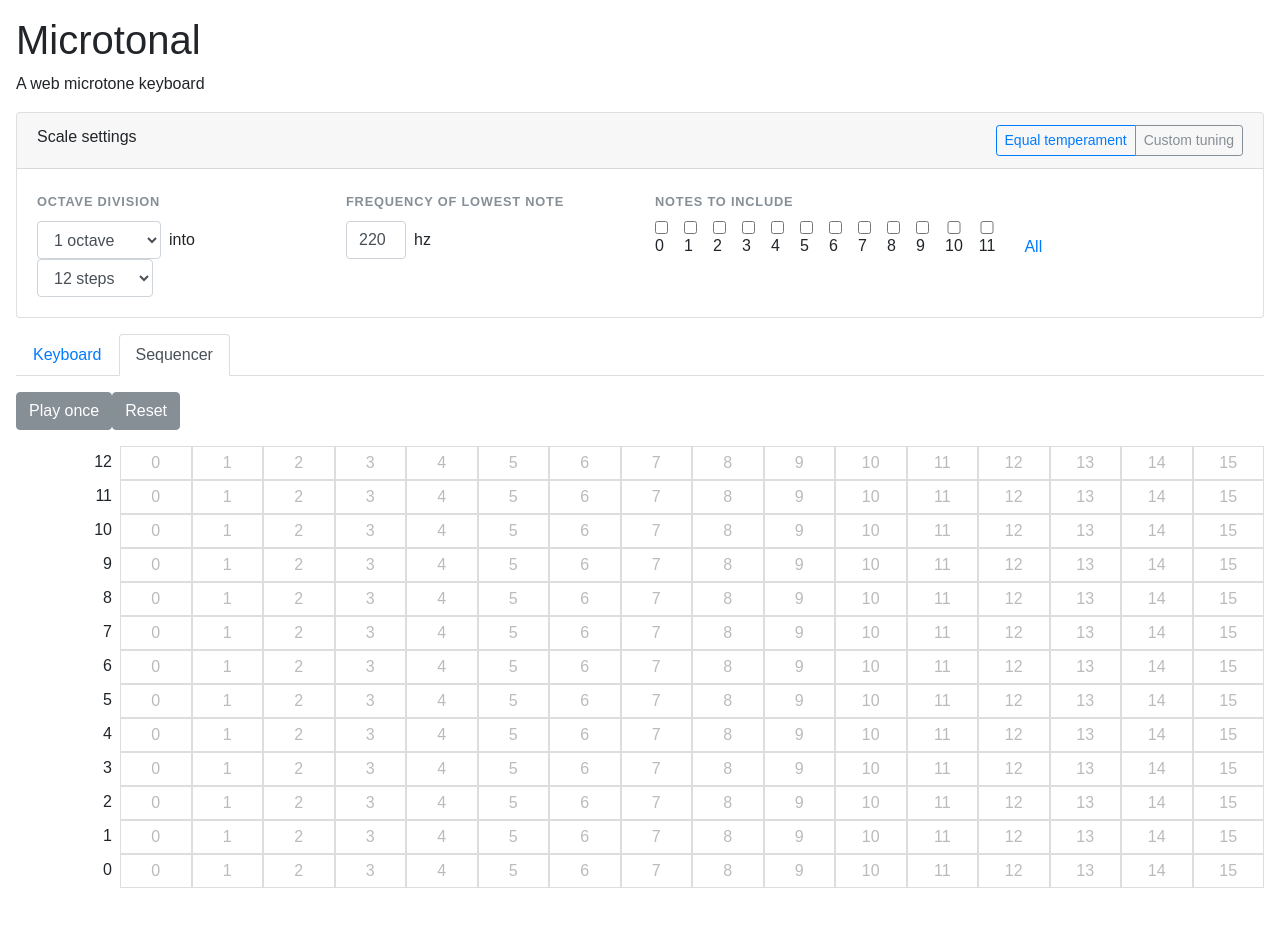
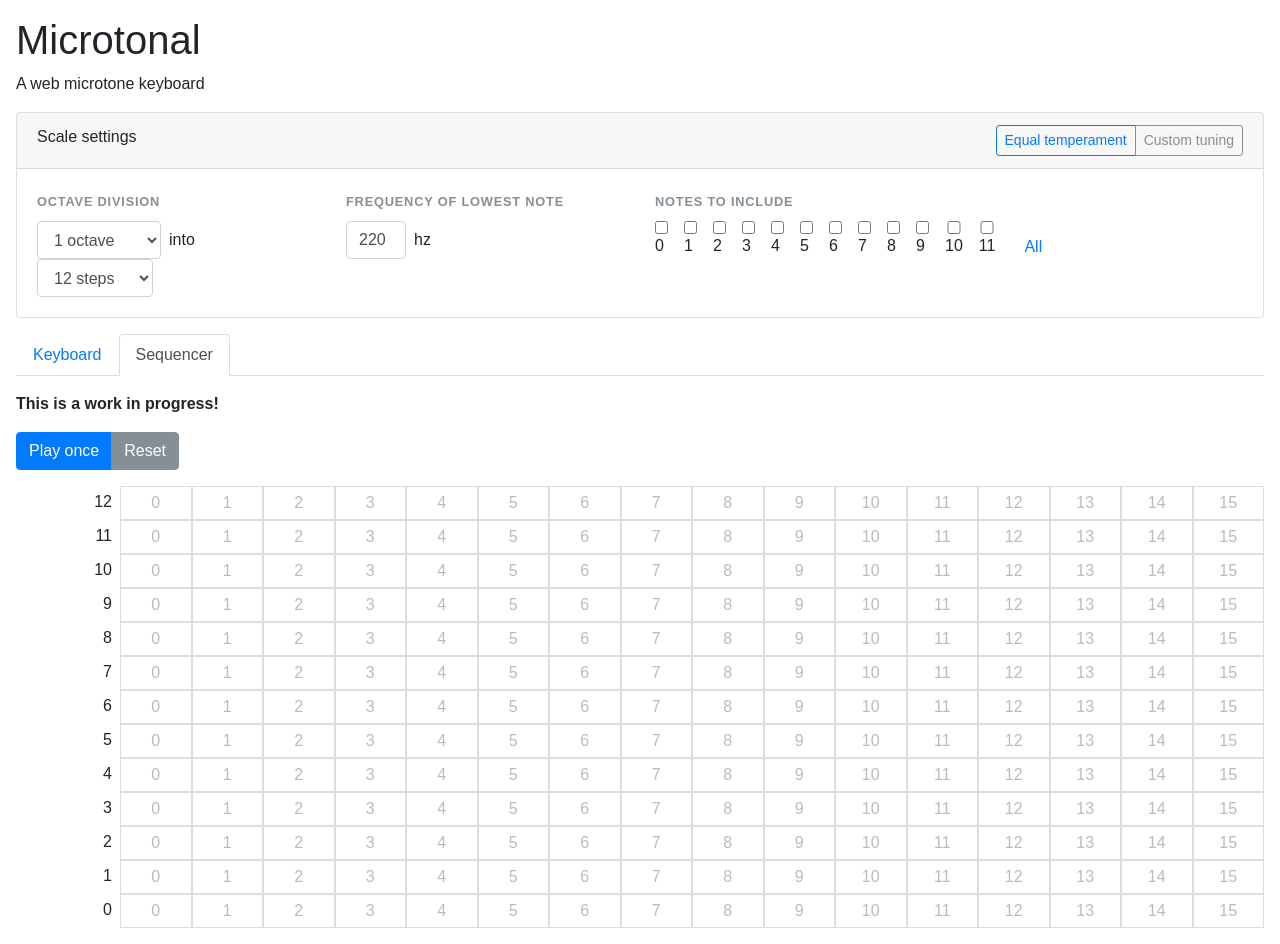
Before and after one commit to kevinsqi/microharmonic, a React (Create React App) app: page /microtonal/sequencer in a window 1280 px wide. Before the commit the page ends 904 px from the top, so only its background shows below. Built offline with nearby package versions, Linux system fonts and the light colour scheme.

Commit message:
add WIP note to sequencer

```diff
--- a/src/Sequencer.js
+++ b/src/Sequencer.js
@@ -88,8 +88,10 @@ class Sequencer extends Component {
   render() {
     return (
       <div>
-        <div className="mb-3">
-          <button className="btn btn-secondary" onClick={this.onClickPlay}>Play once</button>
+        <p><strong>This is a work in progress!</strong></p>
+
+        <div className="btn-group mb-3">
+          <button className="btn btn-primary" onClick={this.onClickPlay}>Play once</button>
           <button className="btn btn-secondary" onClick={this.onClickReset}>Reset</button>
         </div>
 
```
